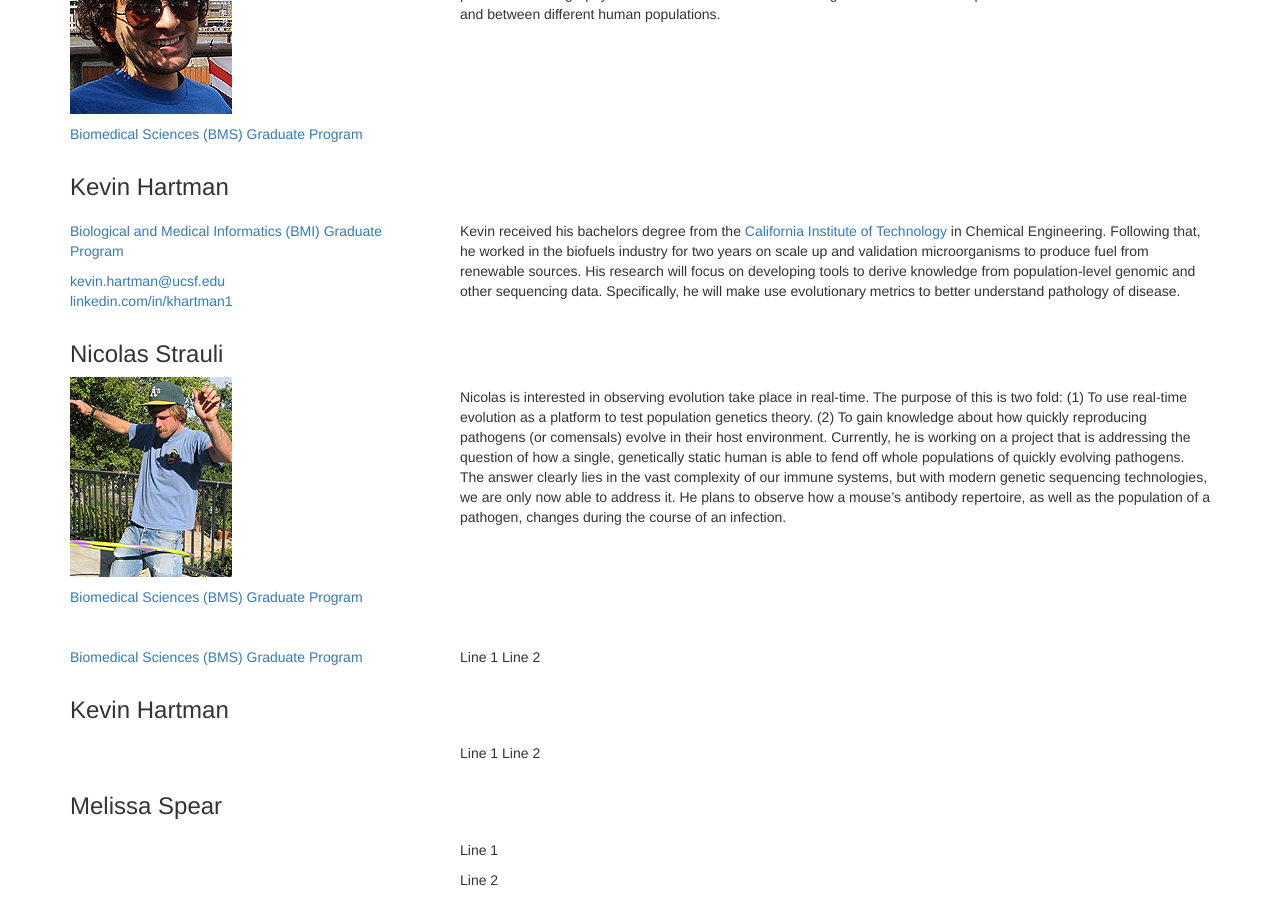
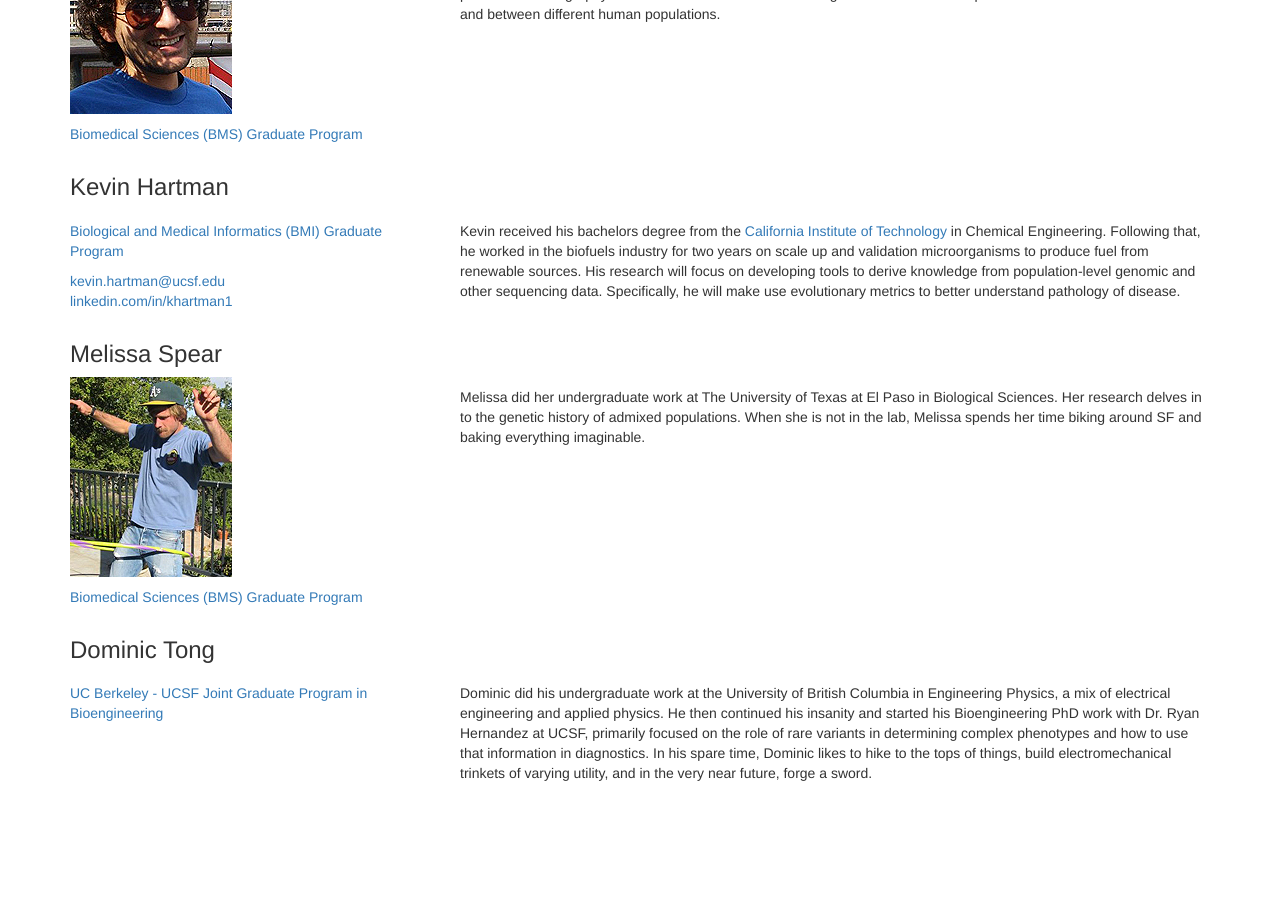
Before and after one commit to HernandezLab/hernandezlab.github.io, a Jekyll site: the page built from test/index.html, in a window 1280 px wide and 900 px high, scrolled down 1265 px. Built offline with Jekyll 4.4.1, drawn with Linux system fonts in a browser that asks for light colours; nearby versions of some CDN libraries; after the commit the page ends 2058 px from its top, so only the background shows below that.

Commit message:
yml markdownify more content test

```diff
--- a/_data/ymltest.yml
+++ b/_data/ymltest.yml
@@ -39,21 +39,10 @@
       name: "Kevin Hartman"
     -
       affiliation: "[Biomedical Sciences (BMS) Graduate Program](https://bms.ucsf.edu/)"
-      description: "Nicolas is interested in observing evolution take place in real-time. The purpose of this is two fold: (1) To use real-time evolution as a platform to test population genetics theory. (2) To gain knowledge about how quickly reproducing pathogens (or comensals) evolve in their host environment. Currently, he is working on a project that is addressing the question of how a single, genetically static human is able to fend off whole populations of quickly evolving pathogens. The answer clearly lies in the vast complexity of our immune systems, but with modern genetic sequencing technologies, we are only now able to address it. He plans to observe how a mouse's antibody repertoire, as well as the population of a pathogen, changes during the course of an infection."
+      description: "Melissa did her undergraduate work at The University of Texas at El Paso in Biological Sciences. Her research delves in to the genetic history of admixed populations. When she is not in the lab, Melissa spends her time biking around SF and baking everything imaginable."
       image: /static/img/heashot-Strauli.jpg
-      name: "Nicolas Strauli"
+      name: "Melissa Spear"
     -
-      affiliation: "[Biomedical Sciences (BMS) Graduate Program](https://bms.ucsf.edu/)"
-      description: "Line 1 Line 2"
-      name: ""
-    -
-      description: |-
-          Line 1
-          Line 2
-      name: "Kevin Hartman"
-    -
-      description: |-
-          Line 1
-
-          Line 2
-      name: "Melissa Spear"
+      affiliation: "[UC Berkeley - UCSF Joint Graduate Program in Bioengineering](http://bioegrad.berkeley.edu/)"
+      description: "Dominic did his undergraduate work at the University of British Columbia in Engineering Physics, a mix of electrical engineering and applied physics. He then continued his insanity and started his Bioengineering PhD work with Dr. Ryan Hernandez at UCSF, primarily focused on the role of rare variants in determining complex phenotypes and how to use that information in diagnostics. In his spare time, Dominic likes to hike to the tops of things, build electromechanical trinkets of varying utility, and in the very near future, forge a sword."
+      name: "Dominic Tong"
```
